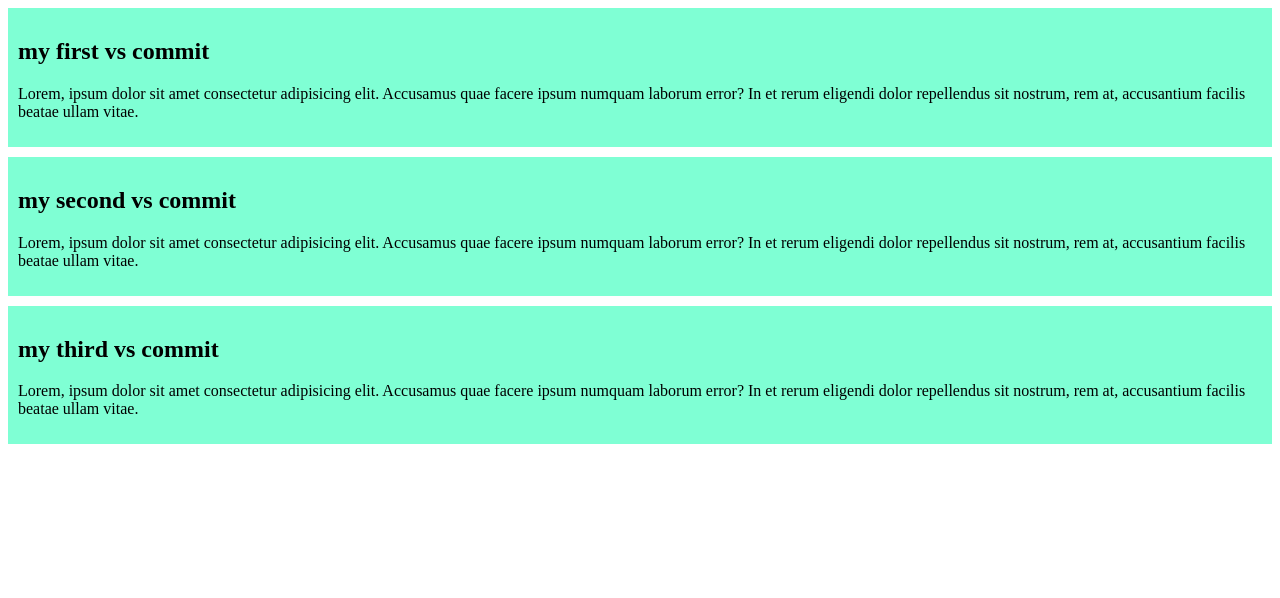
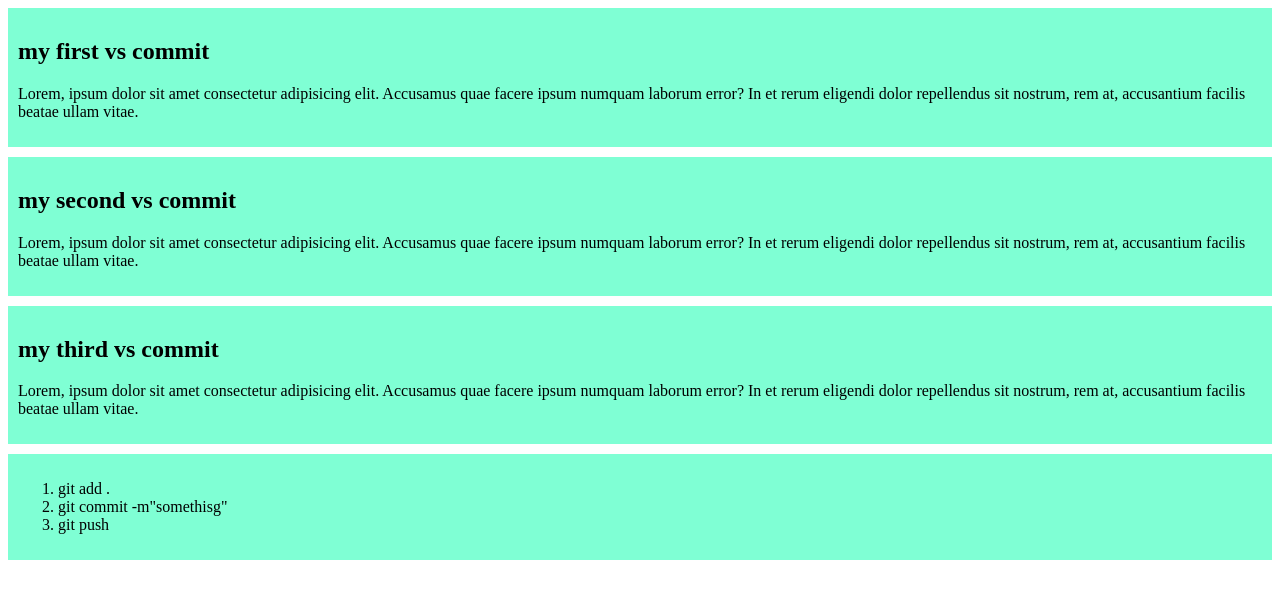
Before and after one commit to mehedi3d/my-simple-website, a plain HTML site: page index.html in a window 1280 px wide. Drawn offline with Linux system fonts and the light colour scheme.

Commit message:
added third html

```diff
--- a/index.html
+++ b/index.html
@@ -19,5 +19,12 @@
         <h2>my third vs commit</h2>
         <p>Lorem, ipsum dolor sit amet consectetur adipisicing elit. Accusamus quae facere ipsum numquam laborum error? In et rerum eligendi dolor repellendus sit nostrum, rem at, accusantium facilis beatae ullam vitae.</p>
     </div>
+    <div>
+        <ol>
+            <li>git add .</li>
+            <li>git commit -m"somethisg" </li>
+            <li>git push</li>
+        </ol>
+    </div>
 </body>
 </html>
```
